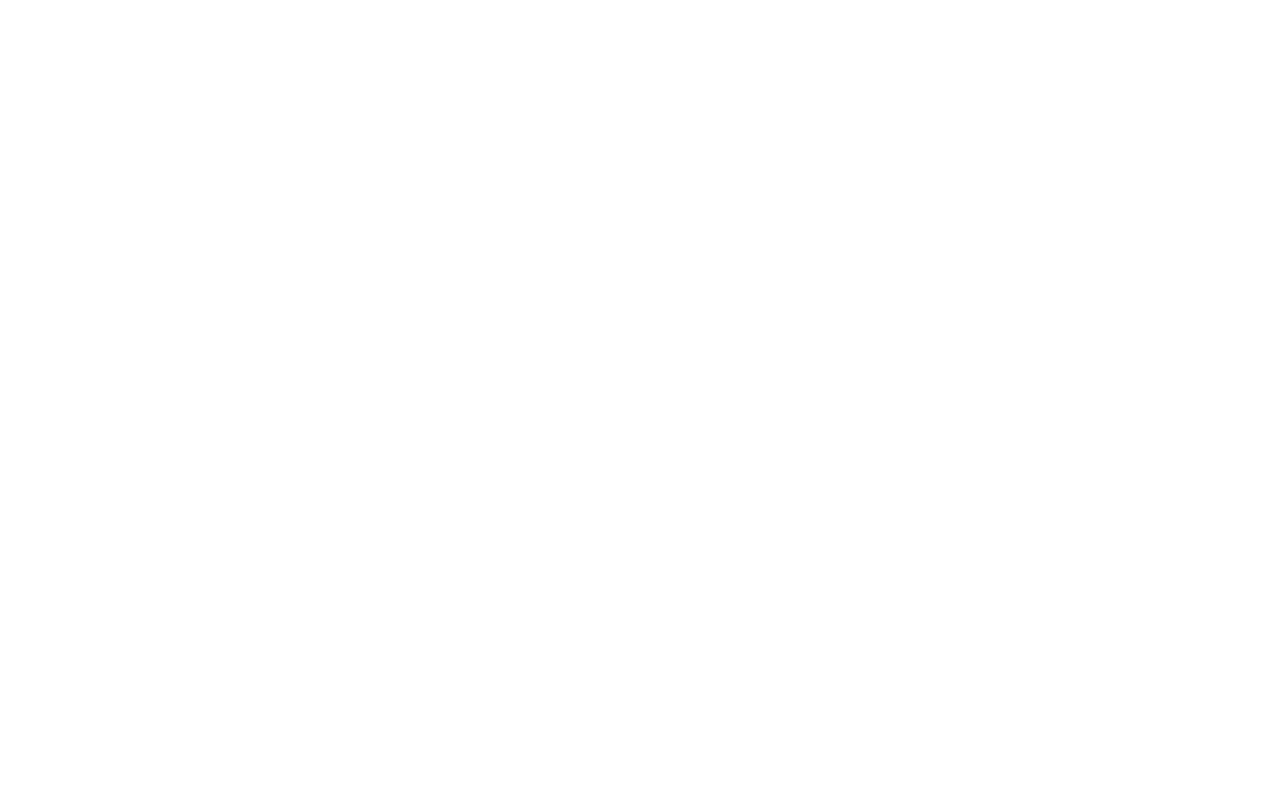
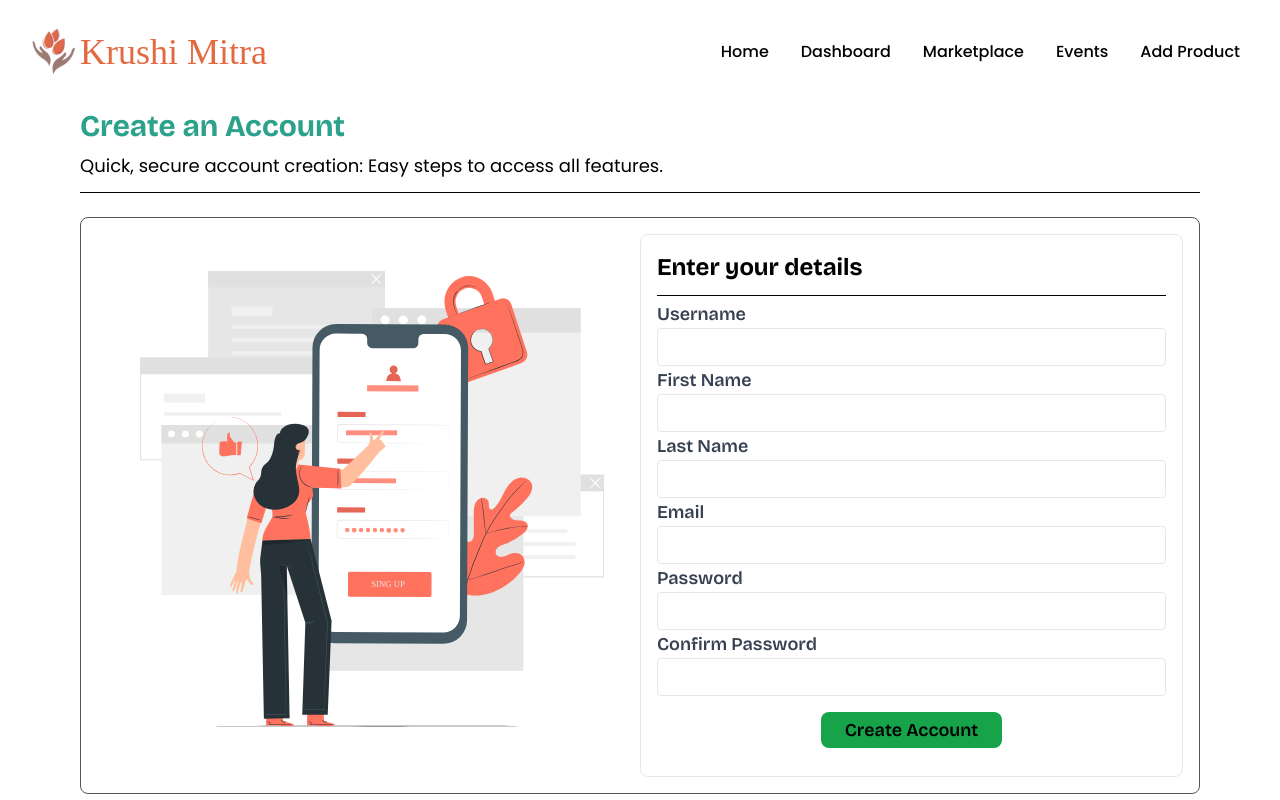
Before and after one commit to zkBOYss/Krushi-Mitra, a React (Vite) app in the folder frontend/: page /register in a window 1280 px wide. Before the commit this address had no page. Shown: the top 800 px of the page. Built offline with nearby package versions, Linux system fonts and the light colour scheme; a web font is replaced by a local one.

Commit message:
Frontend: made Register Page

```diff
--- a/frontend/package.json
+++ b/frontend/package.json
@@ -13,6 +13,7 @@
     "react": "^18.2.0",
     "react-dom": "^18.2.0",
     "react-fast-marquee": "^1.6.4",
+    "react-hook-form": "^7.50.1",
     "react-router-dom": "^6.22.0"
   },
   "devDependencies": {
--- a/frontend/src/App.jsx
+++ b/frontend/src/App.jsx
@@ -1,6 +1,7 @@
 import './App.css'
 import { Routes, Route, BrowserRouter } from 'react-router-dom'
 import Home from './pages/Home'
+import Register from './pages/Register'
 import Layout from './layout/layout'
 
 
@@ -17,6 +18,14 @@ function App() {
             </Layout>
           }
         />
+        <Route
+          path="/register"
+          element={
+            <Layout>
+              <Register />
+            </Layout>
+          }
+        />
       </Routes>
     </BrowserRouter>
   )
--- /dev/null
+++ b/frontend/src/pages/Register.jsx
@@ -0,0 +1,182 @@
+import { useForm } from "react-hook-form";
+import { useNavigate } from "react-router-dom";
+import SignUp from "../assets/Sign_Up.svg";
+
+const Register = () => {
+    const {
+        register,
+        watch,
+        handleSubmit,
+        formState: { errors },
+    } = useForm();
+    const navigate = useNavigate();
+    const onSubmit = handleSubmit(async (data) => {
+        console.log(data);
+        try {
+            const response = await fetch(
+                "http://localhost:5000/api/auth/register",
+                {
+                    method: "POST",
+                    credentials: "include",
+                    headers: {
+                        "Content-Type": "application/json",
+                    },
+                    body: JSON.stringify(data),
+                }
+            );
+
+            const responseBody = await response.json();
+
+            if (!response.ok) {
+                alert("Registration Failed!");
+                throw new Error(responseBody.message);
+            } else {
+                alert("Registration Success!");
+                navigate("/sign-in");
+            }
+        } catch (error) {
+            console.error(error);
+        }
+    });
+
+    // const roleType = ["buyer", "seller"];
+    // const typeWatch = watch("type");
+    return (
+        <form className="flex flex-col gap-5 " onSubmit={onSubmit}>
+            <div className="gap-2 flex flex-col">
+                <h2 className="text-3xl font-bold font-grotesk text-lightgreen">Create an Account</h2>
+                <p className="font-poppins text-lg max-sm:text-base">Quick, secure account creation: Easy steps to access all features.</p>
+                {/* Seprator */}
+                <div className="h-px my-1 bg-black w-full">
+                </div>
+            </div>
+            {/* Sign In Container */}
+            <div className="p-4 gap-2 border border-lightgray font-grotesk rounded-lg ">
+                <div className="flex max-sm:flex-col">
+                    <div className="w-1/2 max-sm:w-full">
+                        <img src={SignUp} alt="Sign Up" className="w-full h-full pointer-events-none" />
+                    </div>
+                    <div className="w-1/2 max-sm:w-full flex-col p-4 border rounded-lg">
+                        <div className="gap-2 flex flex-col">
+                            <h2 className="text-2xl font-bold font-grotesk text-black">Enter your details</h2>
+                            {/* Seprator */}
+                            <div className="h-px my-1 bg-black  w-full">
+                            </div>
+                        </div>
+
+                        <label className="text-gray-700 text-lg  font-semibold flex-1">
+                            Username
+                            <input
+                                type="text"
+                                className="border rounded w-full py-1 px-2 font-normal"
+                                {...register("username", {
+                                    required: "Field is required",
+                                })}
+                            />
+                            {errors.username && (
+                                <span className="text-red-500">
+                                    {errors.username.message}
+                                </span>
+                            )}
+                        </label>
+                        <label className="text-gray-700 text-lg  font-semibold flex-1">
+                            First Name
+                            <input
+                                type="text"
+                                className="border rounded w-full py-1 px-2 font-normal"
+                                {...register("firstName", {
+                                    required: "Field is required",
+                                })}
+                            />
+                            {errors.firstName && (
+                                <span className="text-red-500">
+                                    {errors.firstName.message}
+                                </span>
+                            )}
+                        </label>
+                        <label className="text-gray-700 text-lg  font-semibold flex-1">
+                            Last Name
+                            <input
+                                type="text"
+                                className="border rounded w-full py-1 px-2 font-normal"
+                                {...register("lastName", {
+                                    required: "Field is required",
+                                })}
+                            />
+                            {errors.lastName && (
+                                <span className="text-red-500">
+                                    {errors.lastName.message}
+                                </span>
+                            )}
+                        </label>
+                        <label className="text-gray-700 text-lg  font-semibold flex-1">
+                            Email
+                            <input
+                                type="email"
+                                className="border rounded w-full py-1 px-2 font-normal"
+                                {...register("email", {
+                                    required: "Field is required",
+                                })}
+                            />
+                            {errors.email && (
+                                <span className="text-red-500">{errors.email.message}</span>
+                            )}
+                        </label>
+                        <label className="text-gray-700 text-lg  font-semibold flex-1">
+                            Password
+                            <input
+                                type="password"
+                                className="border rounded w-full py-1 px-2 font-normal"
+                                {...register("password", {
+                                    required: "Field is required",
+                                    minLength: {
+                                        value: 6,
+                                        message: "Password must be atleast 6 characters",
+                                    },
+                                })}
+                            />
+                            {errors.password && (
+                                <span className="text-red-500">
+                                    {errors.password.message}
+                                </span>
+                            )}
+                        </label>
+                        <label className="text-gray-700 text-lg  font-semibold flex-1">
+                            Confirm Password
+                            <input
+                                type="password"
+                                className="border rounded w-full py-1 px-2 font-normal"
+                                {...register("confirmPassword", {
+                                    validate: (val) => {
+                                        if (!val) {
+                                            return "Field is required";
+                                        } else if (watch("password") !== val) {
+                                            return "Your passwords do not match";
+                                        }
+                                    },
+                                })}
+                            />
+                            {errors.confirmPassword && (
+                                <span className="text-red-500">
+                                    {errors.confirmPassword.message}
+                                </span>
+                            )}
+                        </label>
+                        <span className="items-center justify-center flex mt-4">
+                            <button
+                                type="submit"
+                                className="text-lg bg-green-600 py-1 px-6 text-black font-semibold font-grotesk
+					rounded-lg  hover:bg-green-700 hover:text-white "
+                            >
+                                Create Account
+                            </button>
+                        </span>
+                    </div>
+
+                </div>
+            </div>
+        </form>
+    );
+};
+
+export default Register;
```
Also changed, not shown: frontend/src/assets/Sign_Up.svg (added), 1 other file (tests, documents, lock files or other folders).
